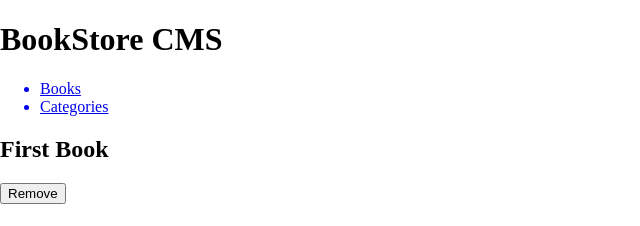
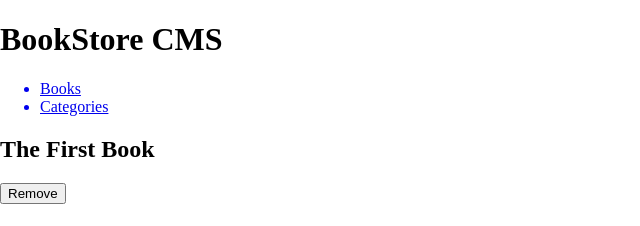
Before and after one commit to GhislainMitahi/gm-book-store, a React (Create React App) app: page /books in a window 1280 px wide. Shown: the top 226 px of the page, without its empty margins (0-640 px from the left). Built offline with nearby package versions, Linux system fonts and the light colour scheme.

Commit message:
fix nothing to compare issue

```diff
--- a/src/components/books/book.js
+++ b/src/components/books/book.js
@@ -3,7 +3,7 @@ import React from 'react';
 const Book = () => (
   <main>
     <div className="card">
-      <h2>First Book</h2>
+      <h2>The First Book</h2>
       <button type="button">Remove</button>
     </div>
     <div className="card">
```
